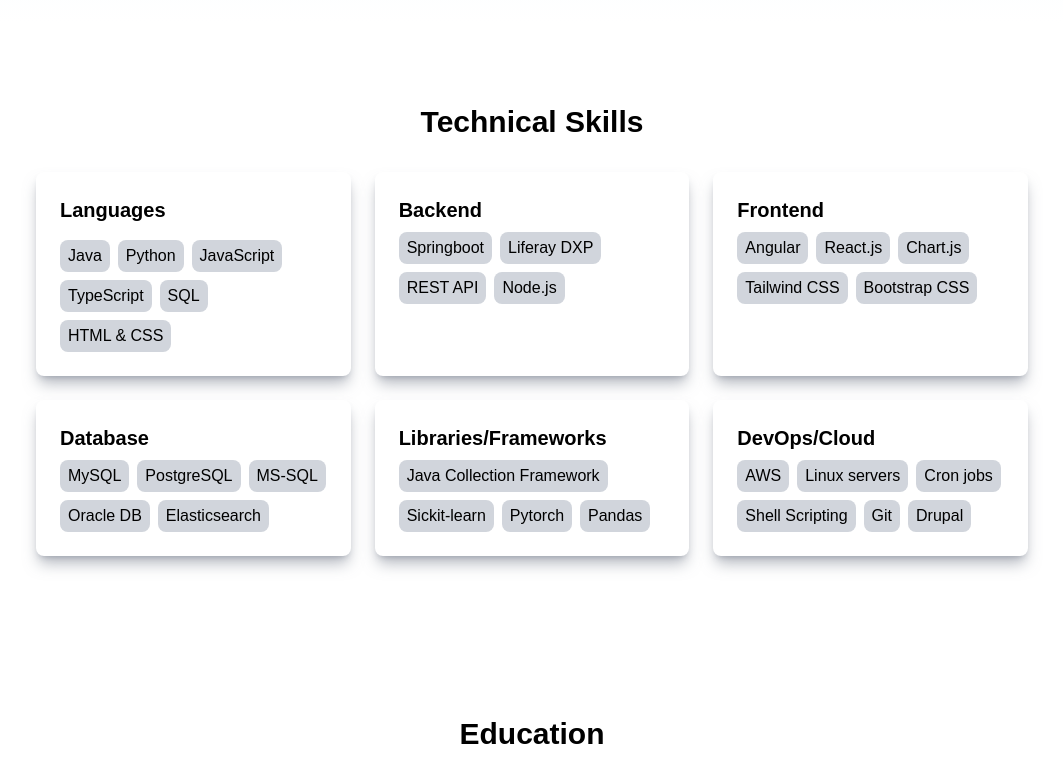
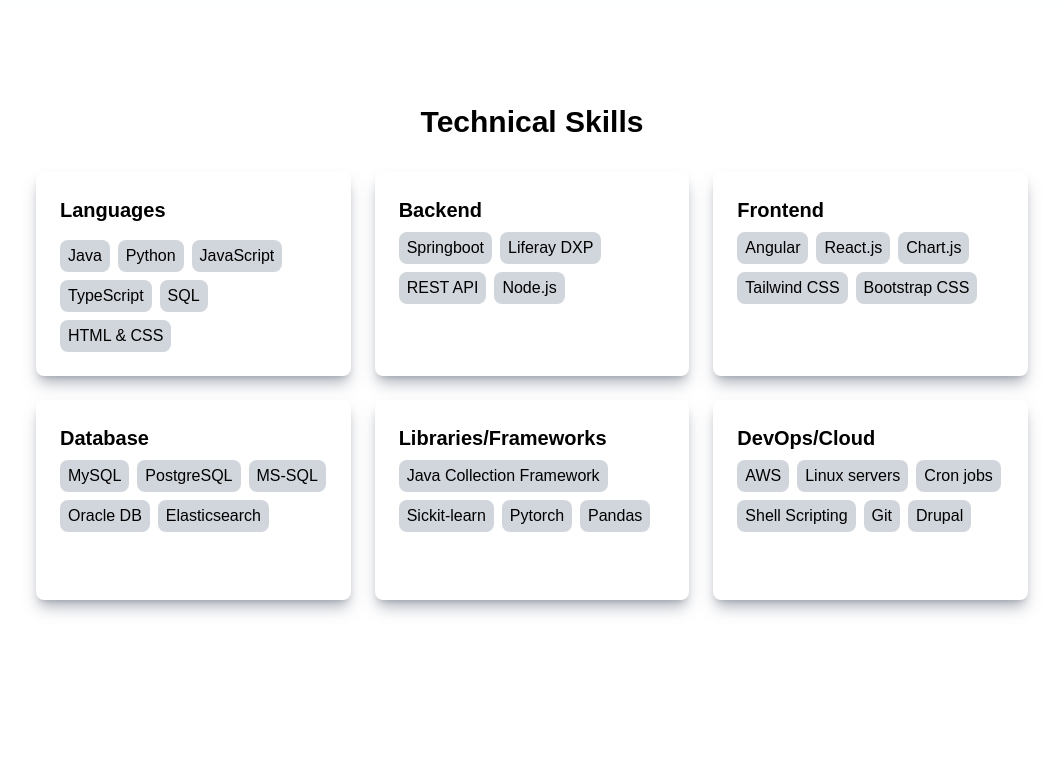
Before and after one commit to pratikmishra17/portfolio, a Next.js app in the folder my-portfolio/: page / in a window 1280 px wide. Shown: the part 572-1336 px from the top of the page, without its empty margins (108-1171 px from the left). Built offline with nearby package versions, Linux system fonts and the light colour scheme.

Commit message:
Update page.tsx

```diff
--- a/my-portfolio/src/app/page.tsx
+++ b/my-portfolio/src/app/page.tsx
@@ -58,10 +58,10 @@
             <h2 className="text-3xl font-bold mb-8 text-center text-black">Technical Skills</h2>
             <div className="grid grid-cols-1 md:grid-cols-2 lg:grid-cols-3 gap-6">
 
-              <div className="bg-white shadow-lg shadow-gray-500/50 rounded-lg p-6 transition-all duration-300 ease-in-out group hover:shadow-none bg-white hover:inset-shadow-sm inset-shadow-gray-500">
+              <div className="bg-white shadow-lg shadow-gray-500/50 rounded-lg p-6 transition-all duration-300 ease-in-out group hover:shadow-none bg-white hover:inset-shadow-sm inset-shadow-gray-500 flex flex-col min-h-[200px]">
                 <h3 className="text-xl font-semibold text-black mb-4">Languages</h3>
                 <div className="flex flex-wrap gap-2">
-                  <span className="text-md text-black px-2 py-1 bg-gray-300 rounded-lg ">Java</span>
+                  <span className="text-md text-black px-2 py-1 bg-gray-300 rounded-lg p-6">Java</span>
                   <span className="text-md text-black px-2 py-1 bg-gray-300 rounded-lg p-6">Python</span>
                   <span className="text-md text-black px-2 py-1 bg-gray-300 rounded-lg p-6">JavaScript</span>
                   <span className="text-md text-black px-2 py-1 bg-gray-300 rounded-lg p-6">TypeScript</span>
@@ -88,7 +88,7 @@
                   <span className="text-md text-black px-2 py-1 bg-gray-300 rounded-lg p-6">Bootstrap CSS</span>
                 </div>
               </div>
-              <div className="bg-white shadow-lg shadow-gray-500/50 rounded-lg p-6 transition-all duration-300 ease-in-out group hover:shadow-none hover:inset-shadow-sm inset-shadow-gray-500">
+              <div className="bg-white shadow-lg shadow-gray-500/50 rounded-lg p-6 transition-all duration-300 ease-in-out group hover:shadow-none hover:inset-shadow-sm inset-shadow-gray-500 flex flex-col min-h-[200px]">
                 <h3 className="text-xl font-semibold text-black mb-2">Database</h3>
                 <div className="flex flex-wrap gap-2">
                   <span className="text-md text-black px-2 py-1 bg-gray-300 rounded-lg p-6">MySQL</span>
```
